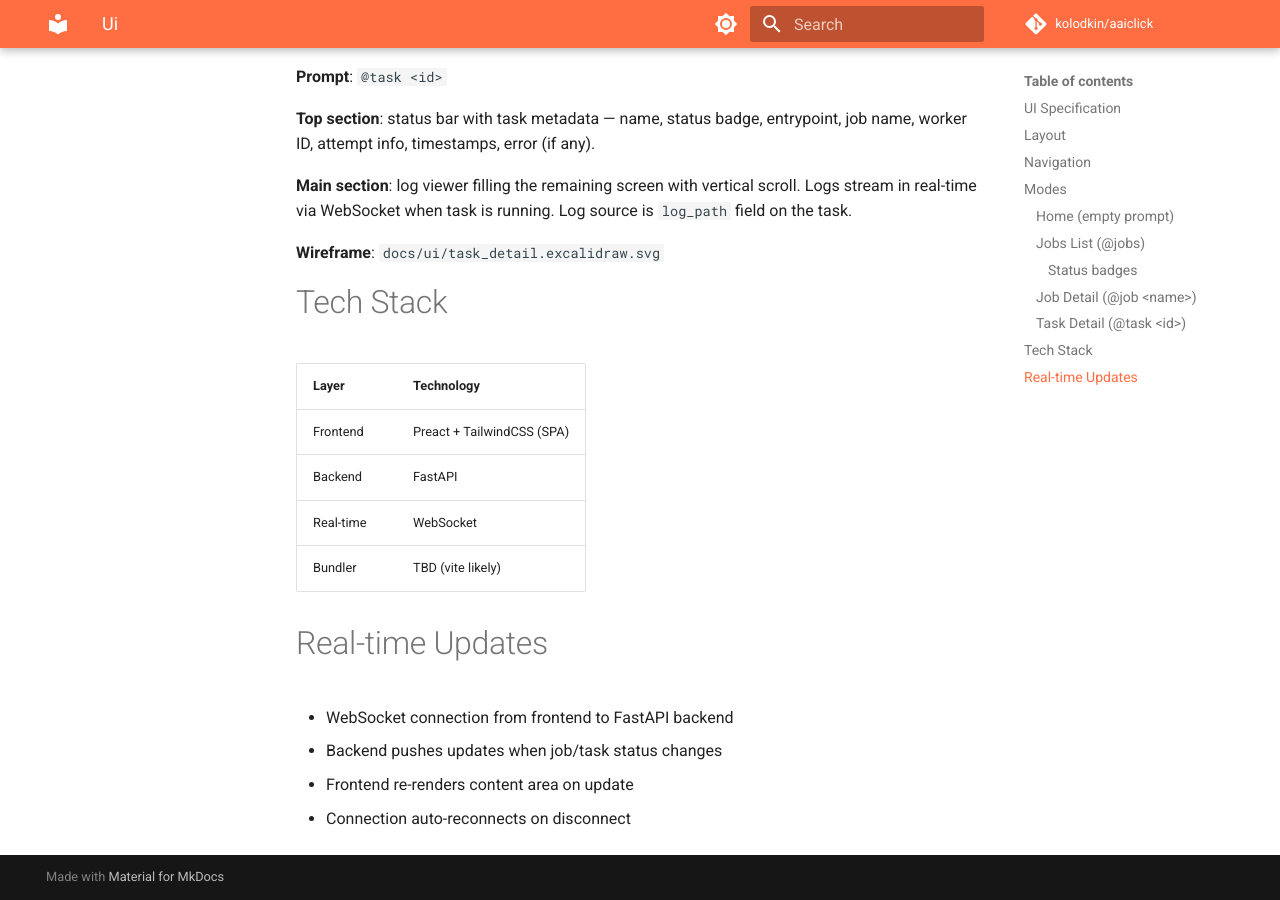
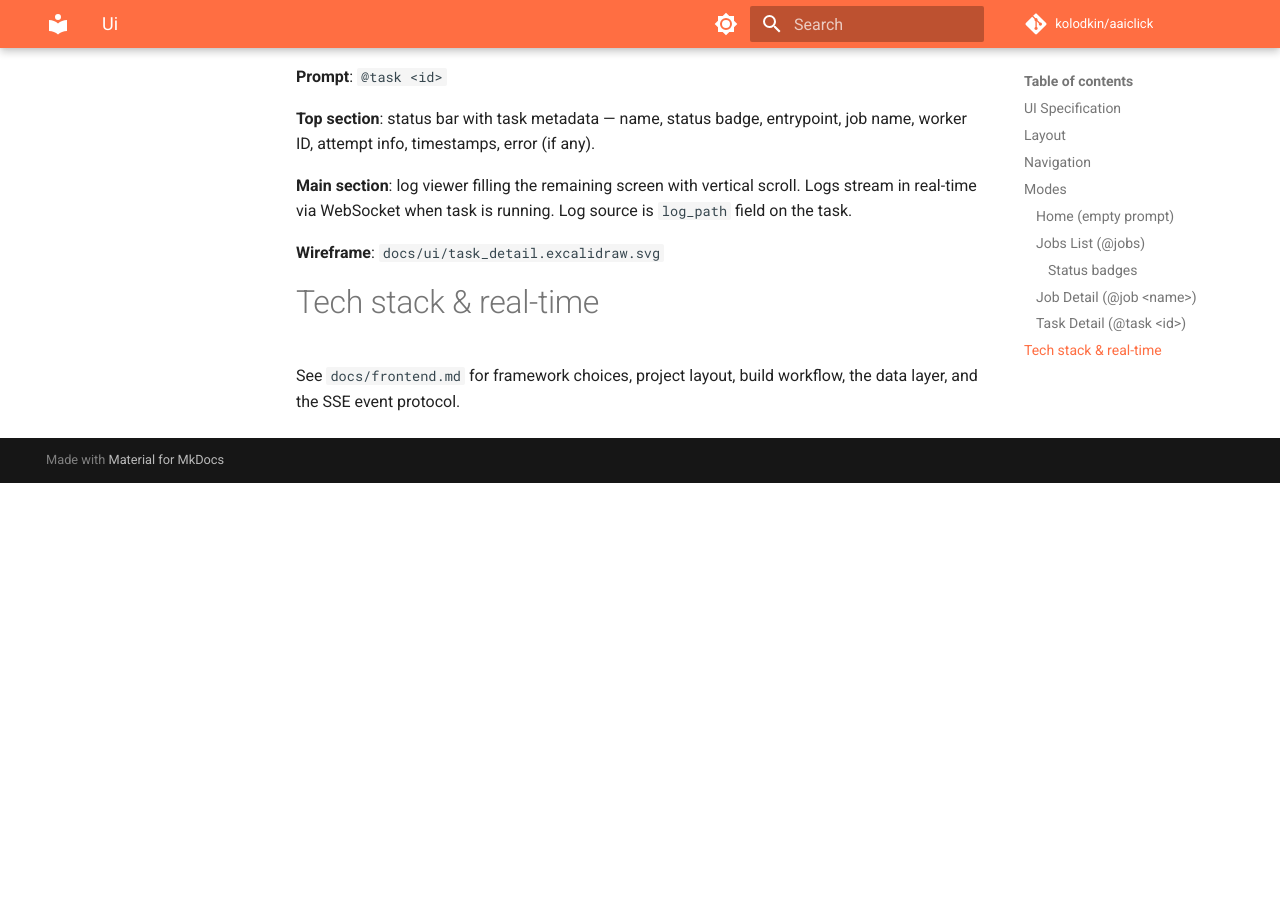
Before and after one commit to kolodkin/aaiclick, an MkDocs documentation site: the page built from docs/ui.md, in a window 1280 px wide and 900 px high, scrolled down 2905 px. Built offline with MkDocs 1.6.1 and Material for MkDocs 9.7.7, drawn with Linux system fonts in a browser that asks for light colours; comment, search, counter and statistics services are not loaded; after the commit the page ends 3388 px from its top, so only the background shows below that; some of the changed text lies outside the part shown.

Commit message:
feature: frontend architecture spec (React 19 + Vite + SSE)
Adds docs/frontend.md covering tech stack, project layout, build/dev
workflow, the React Query data layer, and the SSE event protocol.
Updates docs/ui.md to drop the stale Preact/WebSocket tech-stack section
and point at the new doc.

```diff
--- a/docs/ui.md
+++ b/docs/ui.md
@@ -1,7 +1,9 @@
 UI Specification
 ---
 
-Single-screen, prompt-driven dashboard for aaiclick operators. Built with **Preact + TailwindCSS** (SPA) and a **FastAPI** backend with WebSocket for real-time updates.
+Single-screen, prompt-driven dashboard for aaiclick operators. SPA served by
+the FastAPI backend with real-time updates over SSE. Tech stack and build
+details: `docs/frontend.md`.
 
 # Layout
 
@@ -108,18 +110,7 @@ Task statuses use the same color scheme as job statuses, plus:
 
 **Wireframe**: `docs/ui/task_detail.excalidraw.svg`
 
-# Tech Stack
+# Tech stack & real-time
 
-| Layer    | Technology         |
-|----------|--------------------|
-| Frontend | Preact + TailwindCSS (SPA) |
-| Backend  | FastAPI            |
-| Real-time | WebSocket         |
-| Bundler  | TBD (vite likely)  |
-
-# Real-time Updates
-
-- WebSocket connection from frontend to FastAPI backend
-- Backend pushes updates when job/task status changes
-- Frontend re-renders content area on update
-- Connection auto-reconnects on disconnect
+See `docs/frontend.md` for framework choices, project layout, build
+workflow, the data layer, and the SSE event protocol.
```
Also changed, not shown: docs/frontend.md (added, +119 -0 lines).
